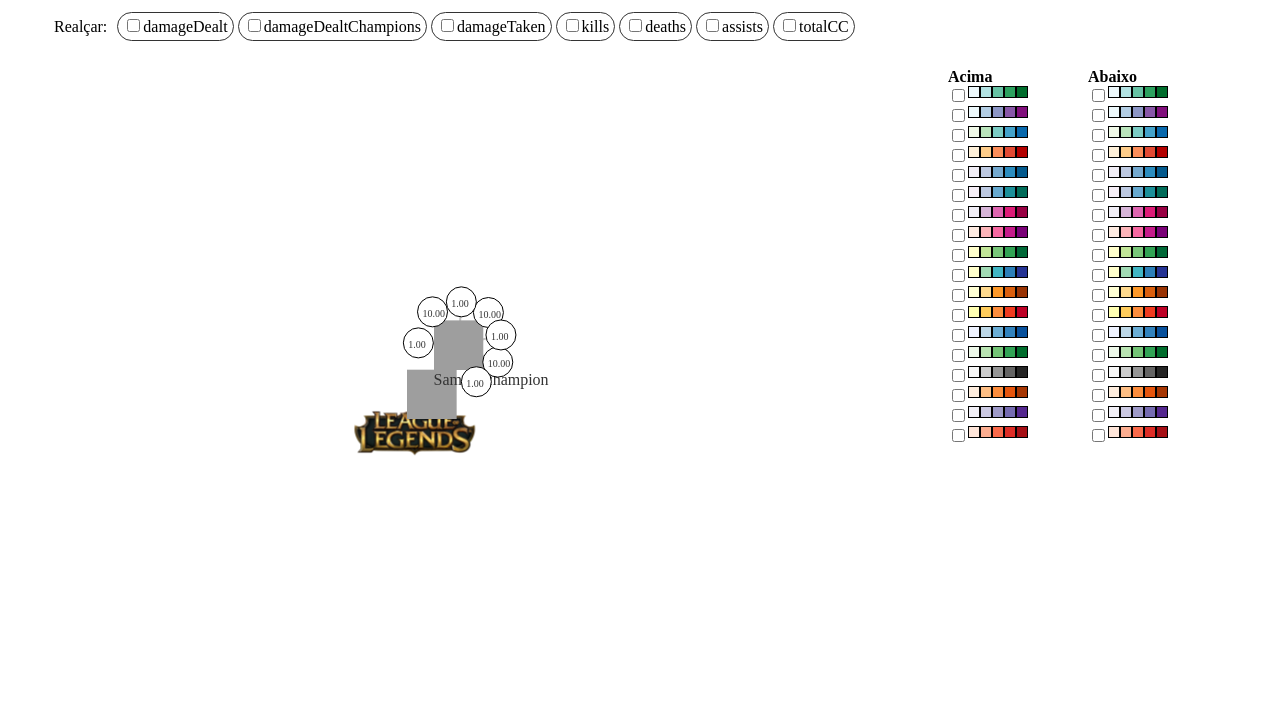
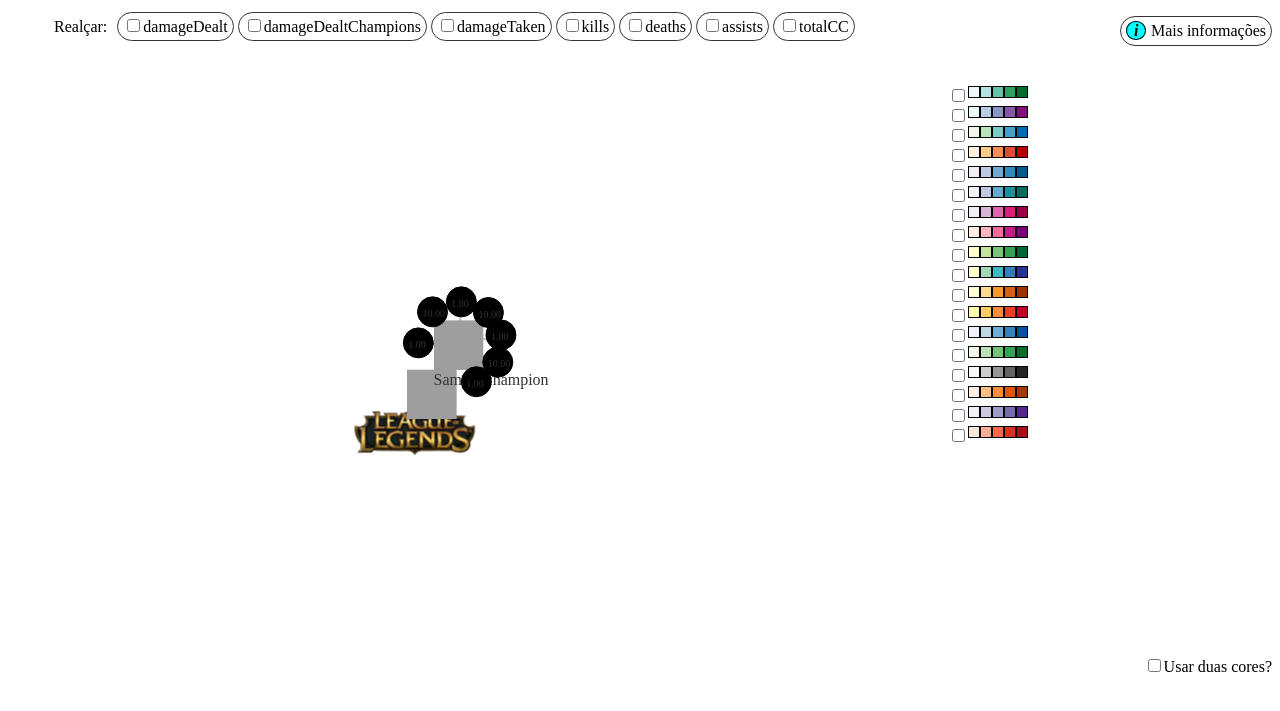
Before and after one commit to dldourado/tcc_proj, a Django app: page /champions_network/ in a window 1280 px wide. Shown: the top 711 px of the page. Run offline with Django 3.2, Linux system fonts and the light colour scheme; tables that the repository leaves empty hold one stand-in row (values such as "Sample post"); some libraries are stand-ins or nearby versions; grey boxes are pictures that could not be loaded.

Commit message:
ajustes finais da network

```diff
--- a/visualization/templates/network-champions.html
+++ b/visualization/templates/network-champions.html
@@ -18,13 +18,13 @@
 		ul{
 			list-style: none;
 		}
-		ul.avs li{
+		ul.avs > li{
 			display: inline;
 			padding: 5px;
 			border: solid 1px #333;
 			border-radius: 25px;
 		}
-		ul.avs li:first-child{
+		ul.avs > li:first-child{
 			border-color: transparent;
 		}
 		.color-viewer{
@@ -38,6 +38,39 @@
 		.content-inline{
 			display: inline-flex;
 		}
+		.info{
+			float: right;
+		}
+		.info span{
+			border: 1px solid;
+			border-radius: 50%;
+			padding: 0 6.5px;
+			margin-right: 5px;
+			background-color: cyan;
+			font-style: italic;
+			font-weight: bolder;
+		}
+		.more-info{
+			display: none;
+			position: fixed;
+			left: 25%;
+			width: 50%;
+			top: 5%;
+			background-color: white;
+			padding: 15px;
+			border: solid 1px #333;
+			border-radius: 25px;
+		}
+		.more-info p, .more-info li{
+			font-size: 0.8em;
+			text-align: justify;
+		}
+		.info:hover .more-info{
+			display: block;
+		}
+		*{
+			transition: 0.5s opacity linear;
+		}
 	</style>
 </head>
 <body>
@@ -47,12 +80,32 @@
 		{% for average in dados.averages %}
 		<li><input type="checkbox" class="average-checkboxes" id="checkbox-{{average}}" name="{{average}}" onchange="hideElements()"><label>{{average}}</label></li>
 		{% endfor %}
+		<li class="info"> <span>i</span>Mais informações
+			<div class="more-info">
+				<h4>A visualização</h4>
+				<p>Esta visualização mostra os campeões do jogo League of Legends(raiz da arvore) organizados por grupos de suas classes(ícones dourados). Em cada campeão um conjunto de atributos estão ligados e mostram o valor médio daquele atributo para o personagem em todas as partidas da base de dados</p>
+				<p>O seguinte conjunto de interações podem ser realizadas</p>
+				<ol>
+					<li>É possivel movimentar a visualização arrastando com o clique do mouse sobre a area dela</li>
+					<li>É possivel dar zoom com o scroll do mouse(pinch em notebooks)</li>
+					<li>Selecionar um ou mais atributos nos checkboxes superiores, removendo os não selecionados e aumentando o raio dos selecionados</li>
+					<li>Selecionar um grupo de cores à direita</li>
+				</ol>
+				<h4>Como Visualizar: 1 grupo de cores</h4>
+				<p>Por padrão até um grupo de cores pode ser selecionado, caso nenhum grupo for selecionado, um tom de vermelho será utilizado</p>
+				<p>Os atributos dos campeões terão suas cores modificadas respeitando o critério da normalização, ou seja, os atributos com valores mais proximos do mínimo serão representados pelas cores mais a esquerda e os mais próximos do máximo, a direita(caso nenhum grupo de cores tenha sido selecionado, as cores se aproximam do branco e vermelho respectivamente). </p>
+				<h4>Como Visualizar: 2 grupo de cores</h4>
+				<p>Ao marcar a opção de utilizar dois grupos de cores os atributos serão colorizados baseando-se num calculo a partir da média geral daquele atributo entre todos os campeões, caso nenhum grupo for selecionado, tons de vermelho será utilizado para valores maiores que a média, e um tons de azul para valores abaixo.</p>
+				<p>Ao selecionar grupos de cores nas duas colunas, as cores mais a direita do grupo "acima" representarão os valores maiores acima da média e as cores mais a direita do grupo "abaixo" os menores valores abaixo da média. As cores mais a esquerda dos grupos, representam os valores mais próximos da média</p>
+			</div>
+		</li>
 	</ul>
 	<div class="content-inline">
 		<svg width="900" height="600"></svg>
-		<ul id="colorPickerPositive" class="colorPicker"><li><strong>Acima</strong></li></ul>
-		<ul id="colorPickerNegative" class="colorPicker"><li><strong>Abaixo</strong></li></ul>
+		<ul id="colorPickerPositive" class="colorPicker"><li id="columnTitleAcima" style="opacity: 0;"><strong>Acima</strong></li></ul>
+		<ul id="colorPickerNegative" class="colorPicker" style="opacity: 0;"><li><strong>Abaixo</strong></li></ul>
 	</div>
+	<div style="float:right;"><input id="duasCores" type="checkbox" name="qtdCor" onclick="useColor(this);">Usar duas cores?</div>
 	<script src="https://d3js.org/d3.v4.js"></script>
 	<script type="text/javascript">
 		var cores = [
@@ -139,6 +192,21 @@
 						return nodeColor(d);
 					});
 		}
+		function useColor(picker){
+			if(picker.checked){
+				document.getElementById('colorPickerNegative').style.opacity = '1';
+				document.getElementById('columnTitleAcima').style.opacity = '1';
+			}
+			else{
+				document.getElementById('colorPickerNegative').style.opacity = '0';
+				document.getElementById('columnTitleAcima').style.opacity = '0';
+			}
+			node
+		        .select('circle')
+			        .attr('fill',function(d){
+						return nodeColor(d);
+					});
+		}
 
 		for (var i = 0; i < positives.length; i++) {
 			positives[i].addEventListener('change', (event) => {
@@ -162,6 +230,23 @@
 		var radius = 15;
 
 		var data = {{dados|safe}};
+		var menores_valores = {}
+		var maiores_valores = {}
+		for(var k in data.averages){
+			menores_valores[k]=data.averages[k];
+			maiores_valores[k]=data.averages[k];
+
+		}
+		for(var vals = 0; vals<data.nodes.length; vals++){
+			if(data.nodes[vals].name in menores_valores){
+				if(menores_valores[data.nodes[vals].name]>data.nodes[vals].value && /*retirar ao pegar mais dados*/data.nodes[vals].value!=0/*retirar ao pegar mais dados*/){
+					menores_valores[data.nodes[vals].name]=data.nodes[vals].value;
+				}
+				else if(maiores_valores[data.nodes[vals].name]<data.nodes[vals].value){
+					maiores_valores[data.nodes[vals].name]=data.nodes[vals].value;
+				}
+			}
+		}
 		//var defs = svg.insert("svg:defs")
 		//	.data(["end"]);
 
@@ -359,9 +444,37 @@
 			}
 			return 0
 		}
+		function calcRangeSingleColor(valor, media){
+			var v = (valor/media)
+			if(v>0.8){
+				return 4
+			}
+			if(v>0.6){
+				return 3
+			}
+			if(v>0.4){
+				return 2
+			}
+			if(v>0.2){
+				return 1
+			}
+			if(v>0.0){
+				return 0
+			}
+			return 0
+		}
 		function nodeColor(d){
 			if(d.nodeType==3){
 				var neg = 1;
+				if(!document.getElementById('duasCores').checked){//trocar condição
+					if(positiveIndex!=-1){
+						return cores[positiveIndex][calcRangeSingleColor(d.value - menores_valores[d.name],maiores_valores[d.name] - menores_valores[d.name])]
+					}
+					neg = 1-((d.value - menores_valores[d.name])/(maiores_valores[d.name] - menores_valores[d.name]))
+					return 'rgb(255,'+String(neg*255)+','+String(neg*255)+')';
+				}
+
+
 				if(d.value>data.averages[d.name]){
 					if(positiveIndex!=-1){
 						return cores[positiveIndex][calcRange(d.value,data.averages[d.name])]
```
